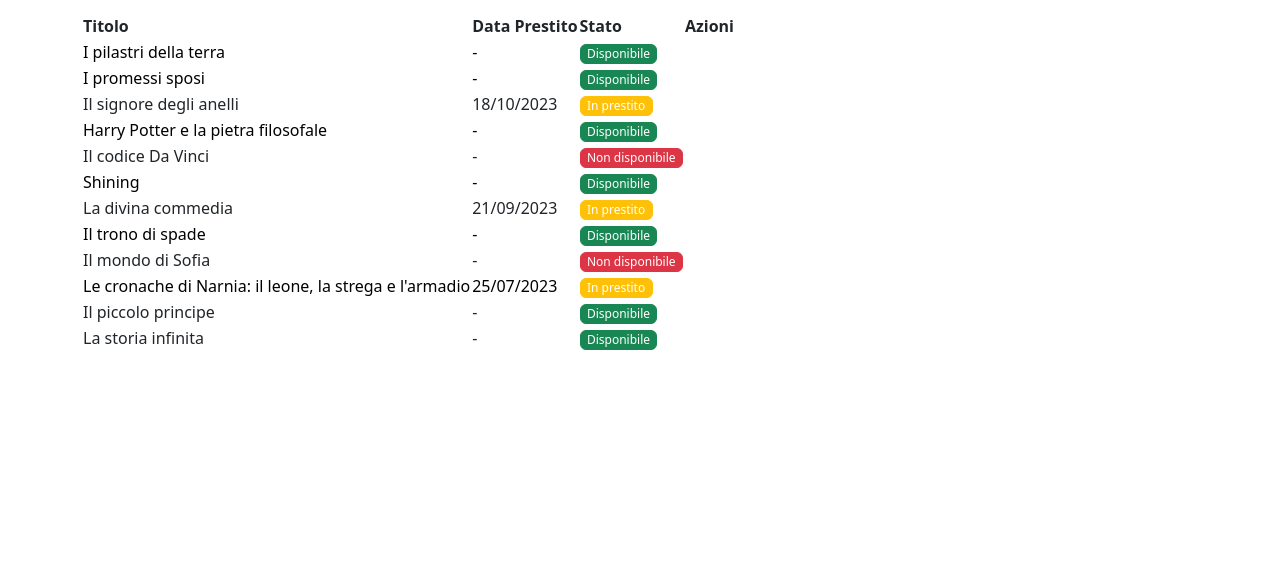
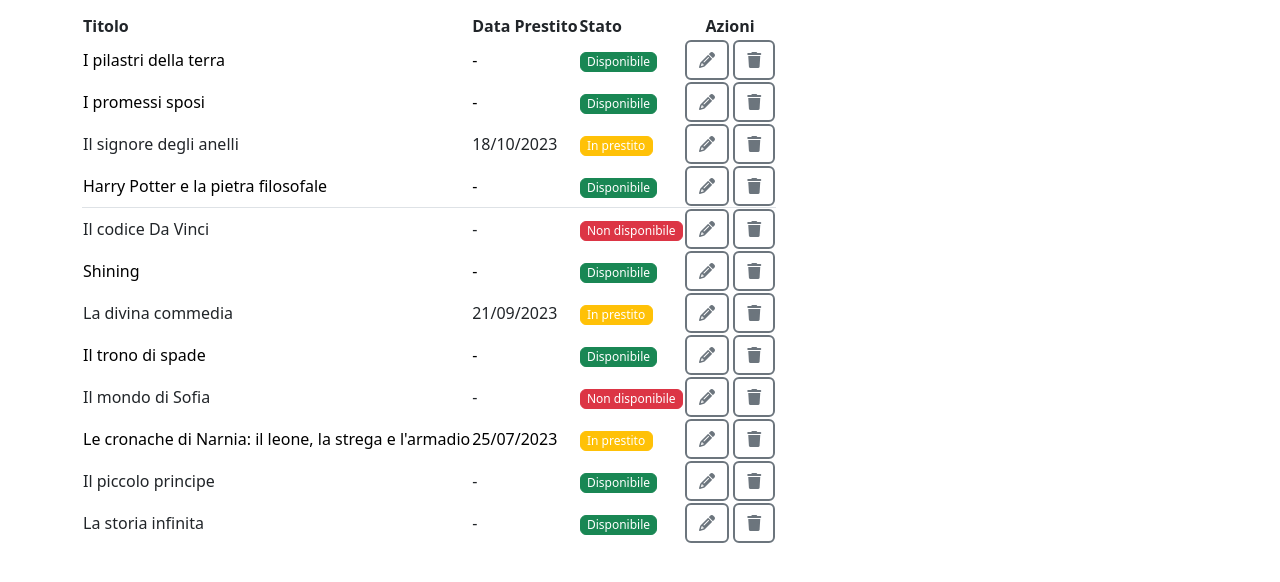
Before and after one commit to Diana-Petruccetti/html-css-bootstrap-dashboard, a plain HTML site: page index.html in a window 1280 px wide. Shown: the part 202-784 px from the top of the page. Drawn offline with nearby package versions, Linux system fonts and the light colour scheme.

Commit message:
area azioni added

```diff
--- a/index.html
+++ b/index.html
@@ -16,6 +16,11 @@
             integrity="sha384-T3c6CoIi6uLrA9TneNEoa7RxnatzjcDSCmG1MXxSR1GAsXEV/Dwwykc2MPK8M2HN"
             crossorigin="anonymous"
         />
+
+        <!-- font awesome -->
+        <link rel="stylesheet" href="https://cdnjs.cloudflare.com/ajax/libs/font-awesome/6.6.0/css/all.min.css" integrity="sha512-Kc323vGBEqzTmouAECnVceyQqyqdsSiqLQISBL29aUW4U/M7pSPA/gEUZQqv1cwx4OnYxTxve5UMg5GT6L4JJg==" crossorigin="anonymous" referrerpolicy="no-referrer" />
+
+        <!-- style css -->
         <link rel="stylesheet" href="./assets/css/style.css">
     </head>
 
@@ -59,7 +64,7 @@
                             <th>Titolo</th>
                             <th>Data Prestito</th>
                             <th>Stato</th>
-                            <th>Azioni</th>
+                            <th class="text-center">Azioni</th>
                         </tr>
                     </thead>
                     <!-- end-thead -->
@@ -72,7 +77,14 @@
                             <td>
                                 <button type="button" class="btn btn-success" style="--bs-btn-padding-y: .0rem; --bs-btn-padding-x: .40rem; --bs-btn-font-size: .75rem;">Disponibile</button>
                             </td>
-                            <td></td>
+                            <td>
+                                <button type="button" class="btn btn-outline-secondary border-2">
+                                    <i class="fa-solid fa-pencil"></i>
+                                </button>
+                                <button type="button" class="btn btn-outline-secondary border-2">
+                                    <i class="fa-solid fa-trash"></i>
+                                </button>
+                            </td>
                         </tr>
                         <!-- row-2 -->
                         <tr class="table-secondary">
@@ -81,7 +93,14 @@
                             <td>
                                 <button type="button" class="btn btn-success" style="--bs-btn-padding-y: .0rem; --bs-btn-padding-x: .40rem; --bs-btn-font-size: .75rem;">Disponibile</button>
                             </td>
-                            <td></td>
+                            <td>
+                                <button type="button" class="btn btn-outline-secondary border-2">
+                                    <i class="fa-solid fa-pencil"></i>
+                                </button>
+                                <button type="button" class="btn btn-outline-secondary border-2">
+                                    <i class="fa-solid fa-trash"></i>
+                                </button>
+                            </td>
                         </tr>
                         <!-- row-3 -->
                         <tr>
@@ -90,16 +109,30 @@
                             <td>
                                 <button type="button" class="btn btn-warning text-white" style="--bs-btn-padding-y: .0rem; --bs-btn-padding-x: .40rem; --bs-btn-font-size: .75rem;">In prestito</button>
                             </td>
-                            <td></td>
+                            <td>
+                                <button type="button" class="btn btn-outline-secondary border-2">
+                                    <i class="fa-solid fa-pencil"></i>
+                                </button>
+                                <button type="button" class="btn btn-outline-secondary border-2">
+                                    <i class="fa-solid fa-trash"></i>
+                                </button>
+                            </td>
                         </tr>
                         <!-- row-4 -->
-                        <tr class="table-secondary">
+                        <tr class="table-secondary border-bottom">
                             <td>Harry Potter e la pietra filosofale</td>
                             <td>-</td>
                             <td>
                                 <button type="button" class="btn btn-success" style="--bs-btn-padding-y: .0rem; --bs-btn-padding-x: .40rem; --bs-btn-font-size: .75rem;">Disponibile</button>
                             </td>
-                            <td></td>
+                            <td>
+                                <button type="button" class="btn btn-outline-secondary border-2">
+                                    <i class="fa-solid fa-pencil"></i>
+                                </button>
+                                <button type="button" class="btn btn-outline-secondary border-2">
+                                    <i class="fa-solid fa-trash"></i>
+                                </button>
+                            </td>
                         </tr>
                         <!-- row-5 -->
                         <tr>
@@ -108,7 +141,14 @@
                             <td>
                                 <button type="button" class="btn btn-danger" style="--bs-btn-padding-y: .0rem; --bs-btn-padding-x: .40rem; --bs-btn-font-size: .75rem;">Non disponibile</button>
                             </td>
-                            <td></td>
+                            <td>
+                                <button type="button" class="btn btn-outline-secondary border-2">
+                                    <i class="fa-solid fa-pencil"></i>
+                                </button>
+                                <button type="button" class="btn btn-outline-secondary border-2">
+                                    <i class="fa-solid fa-trash"></i>
+                                </button>
+                            </td>
                         </tr>
                         <!-- row-6 -->
                         <tr class="table-secondary">
@@ -117,7 +157,14 @@
                             <td>
                                 <button type="button" class="btn btn-success" style="--bs-btn-padding-y: .0rem; --bs-btn-padding-x: .40rem; --bs-btn-font-size: .75rem;">Disponibile</button>
                             </td>
-                            <td></td>
+                            <td>
+                                <button type="button" class="btn btn-outline-secondary border-2">
+                                    <i class="fa-solid fa-pencil"></i>
+                                </button>
+                                <button type="button" class="btn btn-outline-secondary border-2">
+                                    <i class="fa-solid fa-trash"></i>
+                                </button>
+                            </td>
                         </tr>
                         <!-- row-7 -->
                         <tr>
@@ -126,7 +173,14 @@
                             <td>
                                 <button type="button" class="btn btn-warning text-white" style="--bs-btn-padding-y: .0rem; --bs-btn-padding-x: .40rem; --bs-btn-font-size: .75rem;">In prestito</button>
                             </td>
-                            <td></td>
+                            <td>
+                                <button type="button" class="btn btn-outline-secondary border-2">
+                                    <i class="fa-solid fa-pencil"></i>
+                                </button>
+                                <button type="button" class="btn btn-outline-secondary border-2">
+                                    <i class="fa-solid fa-trash"></i>
+                                </button>
+                            </td>
                         </tr>
                         <!-- row-8 -->
                         <tr class="table-secondary">
@@ -135,7 +189,14 @@
                             <td>
                                 <button type="button" class="btn btn-success" style="--bs-btn-padding-y: .0rem; --bs-btn-padding-x: .40rem; --bs-btn-font-size: .75rem;">Disponibile</button>
                             </td>
-                            <td></td>
+                            <td>
+                                <button type="button" class="btn btn-outline-secondary border-2">
+                                    <i class="fa-solid fa-pencil"></i>
+                                </button>
+                                <button type="button" class="btn btn-outline-secondary border-2">
+                                    <i class="fa-solid fa-trash"></i>
+                                </button>
+                            </td>
                         </tr>
                         <!-- row-9 -->
                         <tr>
@@ -144,7 +205,14 @@
                             <td>
                                 <button type="button" class="btn btn-danger" style="--bs-btn-padding-y: .0rem; --bs-btn-padding-x: .40rem; --bs-btn-font-size: .75rem;">Non disponibile</button>
                             </td>
-                            <td></td>
+                            <td>
+                                <button type="button" class="btn btn-outline-secondary border-2">
+                                    <i class="fa-solid fa-pencil"></i>
+                                </button>
+                                <button type="button" class="btn btn-outline-secondary border-2">
+                                    <i class="fa-solid fa-trash"></i>
+                                </button>
+                            </td>
                         </tr>
                         <!-- row-10 -->
                         <tr class="table-secondary">
@@ -153,7 +221,14 @@
                             <td>
                                 <button type="button" class="btn btn-warning text-white" style="--bs-btn-padding-y: .0rem; --bs-btn-padding-x: .40rem; --bs-btn-font-size: .75rem;">In prestito</button>
                             </td>
-                            <td></td>
+                            <td>
+                                <button type="button" class="btn btn-outline-secondary border-2">
+                                    <i class="fa-solid fa-pencil"></i>
+                                </button>
+                                <button type="button" class="btn btn-outline-secondary border-2">
+                                    <i class="fa-solid fa-trash"></i>
+                                </button>
+                            </td>
                         </tr>
                         <!-- row-11 -->
                         <tr>
@@ -162,7 +237,14 @@
                             <td>
                                 <button type="button" class="btn btn-success" style="--bs-btn-padding-y: .0rem; --bs-btn-padding-x: .40rem; --bs-btn-font-size: .75rem;">Disponibile</button>
                             </td>
-                            <td></td>
+                            <td>
+                                <button type="button" class="btn btn-outline-secondary border-2">
+                                    <i class="fa-solid fa-pencil"></i>
+                                </button>
+                                <button type="button" class="btn btn-outline-secondary border-2">
+                                    <i class="fa-solid fa-trash"></i>
+                                </button>
+                            </td>
                         </tr>
                         <!-- row-12 -->
                         <tr>
@@ -171,7 +253,14 @@
                             <td>
                                 <button type="button" class="btn btn-success" style="--bs-btn-padding-y: .0rem; --bs-btn-padding-x: .40rem; --bs-btn-font-size: .75rem;">Disponibile</button>
                             </td>
-                            <td></td>
+                            <td>
+                                <button type="button" class="btn btn-outline-secondary border-2">
+                                    <i class="fa-solid fa-pencil"></i>
+                                </button>
+                                <button type="button" class="btn btn-outline-secondary border-2">
+                                    <i class="fa-solid fa-trash"></i>
+                                </button>
+                            </td>
                         </tr>
                     </tbody>
                     <!-- end-tbody -->
```
